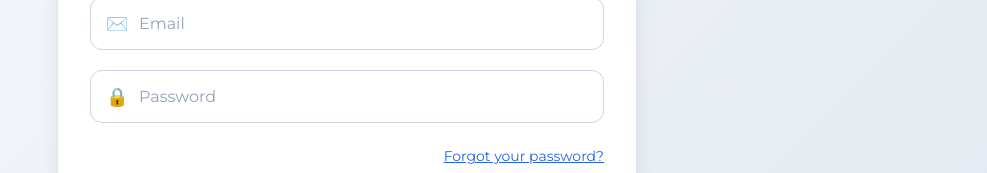
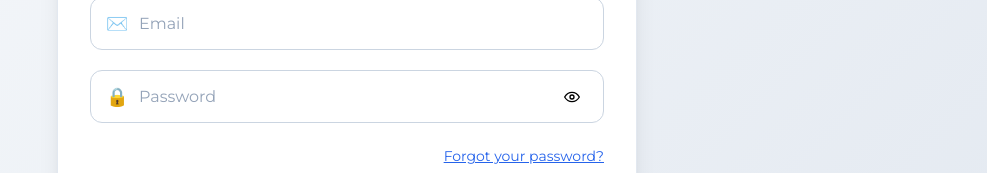
Before and after one commit to kachiDeGreat/nigerian-nursing-success, a React (Vite) app: page /account in a window 1280 px wide. Shown: the part 355-528 px from the top of the page, without its empty margins (293-1280 px from the left). Built offline with nearby package versions, Linux system fonts and the light colour scheme; no server answers.

Commit message:
added eye toggle to show and reveal password

```diff
--- a/src/pages/Login.tsx
+++ b/src/pages/Login.tsx
@@ -9,12 +9,12 @@ import styles from "../styles/Form.module.css";
 import { useNavigate } from "react-router-dom";
 import { toast } from "react-toastify";
 import "react-toastify/dist/ReactToastify.css";
-// 1. IMPORT the new setting
 import { auth, actionCodeSettings } from "../firebase/firebase";
 
 const Login = () => {
   const [email, setEmail] = useState<string>("");
   const [password, setPassword] = useState<string>("");
+  const [showPassword, setShowPassword] = useState<boolean>(false);
   const [isLoading, setIsLoading] = useState<boolean>(false);
   const [showForgotPassword, setShowForgotPassword] = useState<boolean>(false);
   const [forgotPasswordEmail, setForgotPasswordEmail] = useState<string>("");
@@ -78,7 +78,6 @@ const Login = () => {
 
     setIsLoading(true);
     try {
-      // 2. USE the unified actionCodeSettings
       await sendPasswordResetEmail(
         auth,
         forgotPasswordEmail,
@@ -97,6 +96,10 @@ const Login = () => {
     } finally {
       setIsLoading(false);
     }
+  };
+
+  const togglePasswordVisibility = () => {
+    setShowPassword(!showPassword);
   };
 
   return (
@@ -123,13 +126,52 @@ const Login = () => {
             <div className={styles.inputGroup}>
               <input
                 className={styles.input}
-                type="password"
+                type={showPassword ? "text" : "password"}
                 value={password}
                 onChange={(e) => setPassword(e.target.value)}
                 placeholder="Password"
                 required
               />
               <span className={styles.inputIcon}>🔒</span>
+              <button
+                type="button"
+                className={styles.passwordToggle}
+                onClick={togglePasswordVisibility}
+                aria-label={showPassword ? "Hide password" : "Show password"}
+              >
+                {showPassword ? (
+                  // Eye Off SVG
+                  <svg
+                    xmlns="http://www.w3.org/2000/svg"
+                    viewBox="0 0 24 24"
+                    width="20"
+                    height="20"
+                    fill="none"
+                    stroke="currentColor"
+                    strokeWidth="2"
+                    strokeLinecap="round"
+                    strokeLinejoin="round"
+                  >
+                    <path d="M17.94 17.94A10.94 10.94 0 0 1 12 19C7 19 2.73 15.11 1 12c.58-1.03 1.32-2.01 2.2-2.9M9.88 9.88A3 3 0 0 1 14.12 14.12M6.1 6.1l11.8 11.8" />
+                  </svg>
+                ) : (
+                  // Eye SVG
+                  <svg
+                    xmlns="http://www.w3.org/2000/svg"
+                    viewBox="0 0 24 24"
+                    width="20"
+                    height="20"
+                    fill="none"
+                    stroke="currentColor"
+                    strokeWidth="2"
+                    strokeLinecap="round"
+                    strokeLinejoin="round"
+                  >
+                    <path d="M1 12S5 5 12 5s11 7 11 7-4 7-11 7S1 12 1 12z" />
+                    <circle cx="12" cy="12" r="3" />
+                  </svg>
+                )}
+              </button>
             </div>
             <div className={styles.forgotPasswordContainer}>
               <button
--- a/src/pages/SignUp.tsx
+++ b/src/pages/SignUp.tsx
@@ -1,4 +1,3 @@
-// src/SignUp.tsx
 import React, { useState } from "react";
 import {
   createUserWithEmailAndPassword,
@@ -11,13 +10,13 @@ import styles from "../styles/Form.module.css";
 import { useNavigate } from "react-router-dom";
 import { toast } from "react-toastify";
 import "react-toastify/dist/ReactToastify.css";
-// 💡 EDITED: Import actionCodeSettings
 import { auth, actionCodeSettings } from "../firebase/firebase";
 
 const SignUp = () => {
   const [fullName, setFullName] = useState<string>("");
   const [email, setEmail] = useState<string>("");
   const [password, setPassword] = useState<string>("");
+  const [showPassword, setShowPassword] = useState<boolean>(false);
   const [isLoading, setIsLoading] = useState<boolean>(false);
   const navigate = useNavigate();
 
@@ -35,12 +34,10 @@ const SignUp = () => {
       await updateProfile(userCredential.user, {
         displayName: fullName,
       });
-      // 💡 ADD THIS LINE FOR DEBUGGING
       console.log(
         "Sending verification email with settings:",
         actionCodeSettings
       );
-      // 💡 EDITED: Pass the actionCodeSettings to generate the correct localhost URL
       await sendEmailVerification(userCredential.user, actionCodeSettings);
 
       console.log("Account created successfully!", userCredential.user);
@@ -84,6 +81,10 @@ const SignUp = () => {
     }
   };
 
+  const togglePasswordVisibility = () => {
+    setShowPassword(!showPassword);
+  };
+
   return (
     <div className={styles.formContainer}>
       <div className={styles.decorativeElement}></div>
@@ -116,13 +117,52 @@ const SignUp = () => {
         <div className={styles.inputGroup}>
           <input
             className={styles.input}
-            type="password"
+            type={showPassword ? "text" : "password"}
             value={password}
             onChange={(e) => setPassword(e.target.value)}
             placeholder="Password"
             required
           />
           <span className={styles.inputIcon}>🔒</span>
+          <button
+            type="button"
+            className={styles.passwordToggle}
+            onClick={togglePasswordVisibility}
+            aria-label={showPassword ? "Hide password" : "Show password"}
+          >
+            {showPassword ? (
+              // Eye Off SVG
+              <svg
+                xmlns="http://www.w3.org/2000/svg"
+                viewBox="0 0 24 24"
+                width="20"
+                height="20"
+                fill="none"
+                stroke="currentColor"
+                strokeWidth="2"
+                strokeLinecap="round"
+                strokeLinejoin="round"
+              >
+                <path d="M17.94 17.94A10.94 10.94 0 0 1 12 19C7 19 2.73 15.11 1 12c.58-1.03 1.32-2.01 2.2-2.9M9.88 9.88A3 3 0 0 1 14.12 14.12M6.1 6.1l11.8 11.8" />
+              </svg>
+            ) : (
+              // Eye SVG
+              <svg
+                xmlns="http://www.w3.org/2000/svg"
+                viewBox="0 0 24 24"
+                width="20"
+                height="20"
+                fill="none"
+                stroke="currentColor"
+                strokeWidth="2"
+                strokeLinecap="round"
+                strokeLinejoin="round"
+              >
+                <path d="M1 12S5 5 12 5s11 7 11 7-4 7-11 7S1 12 1 12z" />
+                <circle cx="12" cy="12" r="3" />
+              </svg>
+            )}
+          </button>
         </div>
         <button
           type="submit"
--- a/src/styles/Form.module.css
+++ b/src/styles/Form.module.css
@@ -211,16 +211,20 @@
   border-color: 1px solid #dc2626;
 }
 .primary::before {
-  content: '';
+  content: "";
   position: absolute;
   top: 0;
   left: -100%;
   width: 100%;
   height: 100%;
-  background: linear-gradient(90deg, transparent, rgba(255,255,255,0.2), transparent);
+  background: linear-gradient(
+    90deg,
+    transparent,
+    rgba(255, 255, 255, 0.2),
+    transparent
+  );
   transition: left 0.5s;
 }
-
 
 .primary:hover::before {
   left: 100%;
@@ -624,3 +628,38 @@
 .verificationHelp li {
   margin-bottom: var(--spacing-2);
 }
+
+/* Add to your existing Form.module.css */
+
+.passwordToggle {
+  position: absolute;
+  right: var(--spacing-4);
+  top: 50%;
+  transform: translateY(-50%);
+  background: none;
+  border: none;
+  cursor: pointer;
+  font-size: var(--font-size-lg);
+  padding: var(--spacing-2);
+  border-radius: var(--radius-sm);
+  transition: background-color var(--transition-fast);
+  display: flex;
+  align-items: center;
+  justify-content: center;
+  width: 32px;
+  height: 32px;
+}
+
+.passwordToggle:hover {
+  background-color: var(--gray-100);
+}
+
+.passwordToggle:focus-visible {
+  outline: 2px solid var(--primary-500);
+  outline-offset: 2px;
+}
+
+/* Adjust input padding to accommodate the toggle button */
+.inputGroup .input {
+  padding-right: var(--spacing-12);
+}
```
Also changed, not shown: src/pages/ResetPassword.tsx (+96 -7 lines).
